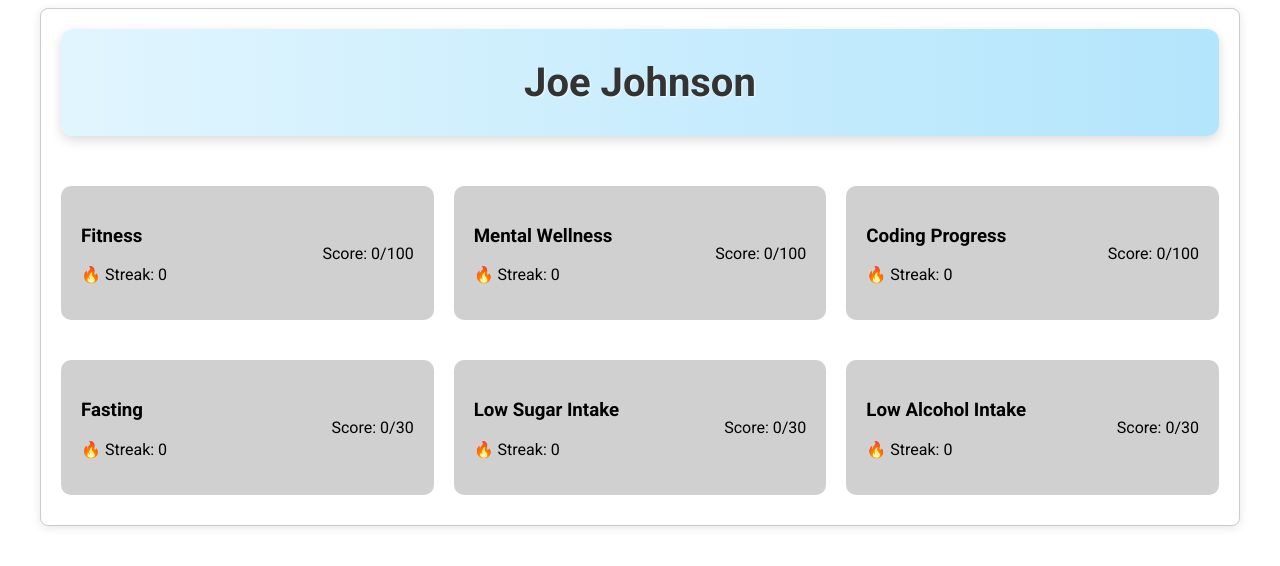
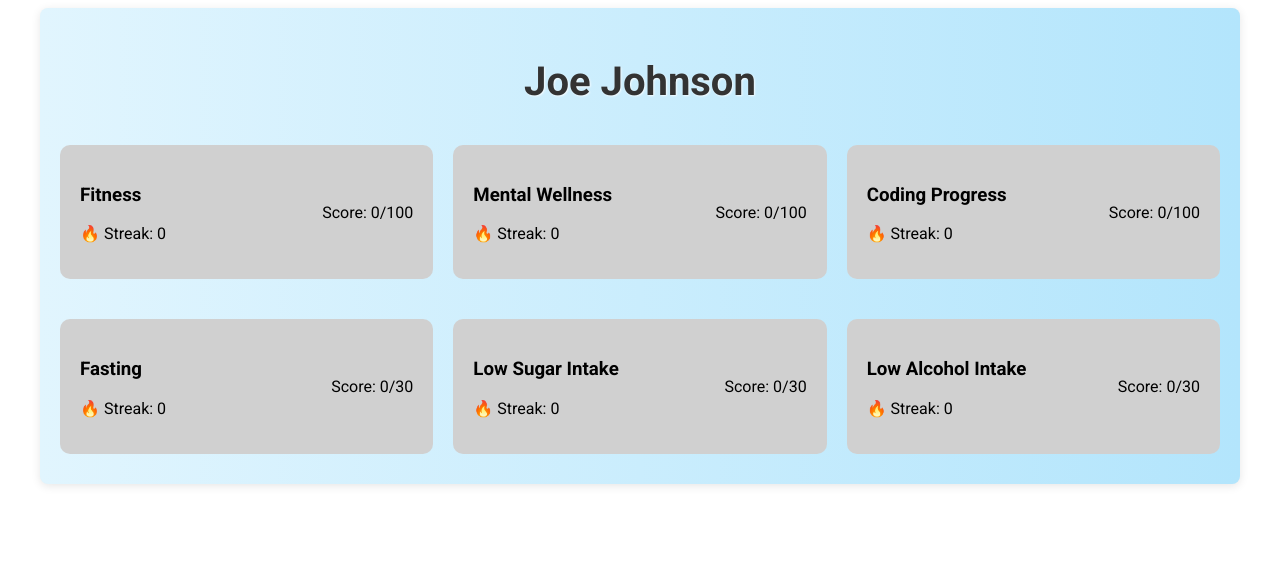
Before and after one commit to joseph-johnson27001/personal-dashboard, a Vue app: page / in a window 1280 px wide. Shown: the top 566 px of the page. Built offline with nearby package versions, Linux system fonts and the light colour scheme.

Commit message:
Name update

```diff
--- a/package.json
+++ b/package.json
@@ -1,5 +1,5 @@
 {
-  "name": "personal-dashbaord",
+  "name": "personal-dashboard",
   "version": "0.1.0",
   "private": true,
   "scripts": {
--- a/public/index.html
+++ b/public/index.html
@@ -8,11 +8,11 @@
     <!-- Import Google Fonts -->
     <link href="https://fonts.googleapis.com/css2?family=Roboto:wght@400;700&display=swap" rel="stylesheet">
 
-    <title><%= htmlWebpackPlugin.options.title %></title>
+    <title>Personal Dashboard</title>
   </head>
   <body>
     <noscript>
-      <strong>We're sorry but <%= htmlWebpackPlugin.options.title %> doesn't work properly without JavaScript enabled. Please enable it to continue.</strong>
+      <strong>We're sorry but Personal Dashboard doesn't work properly without JavaScript enabled. Please enable it to continue.</strong>
     </noscript>
     <div id="app"></div>
     <!-- built files will be auto injected -->
--- a/src/App.vue
+++ b/src/App.vue
@@ -100,14 +100,16 @@ export default {
 
 body {
   margin: 0;
+  background-color: #f4f8fb; /* Soft background for the entire page */
 }
 
 .container {
   max-width: 1200px;
+  background: linear-gradient(to right, #e1f5fe, #b3e5fc);
+
   margin: 0 auto;
   padding: 20px;
   background-color: white;
-  border: 1px solid #ccc;
   border-radius: 8px;
   box-shadow: 0 2px 10px rgba(0, 0, 0, 0.1);
 }
--- a/src/components/TopHeader.vue
+++ b/src/components/TopHeader.vue
@@ -17,11 +17,7 @@ export default {
 <style scoped>
 .header {
   text-align: center;
-  margin-bottom: 40px;
-  background: linear-gradient(to right, #e1f5fe, #b3e5fc);
   padding: 30px;
-  border-radius: 12px;
-  box-shadow: 0 4px 12px rgba(0, 0, 0, 0.15);
 }
 
 h1 {
```
Also changed, not shown: 2 other files (tests, documents, lock files or other folders).
